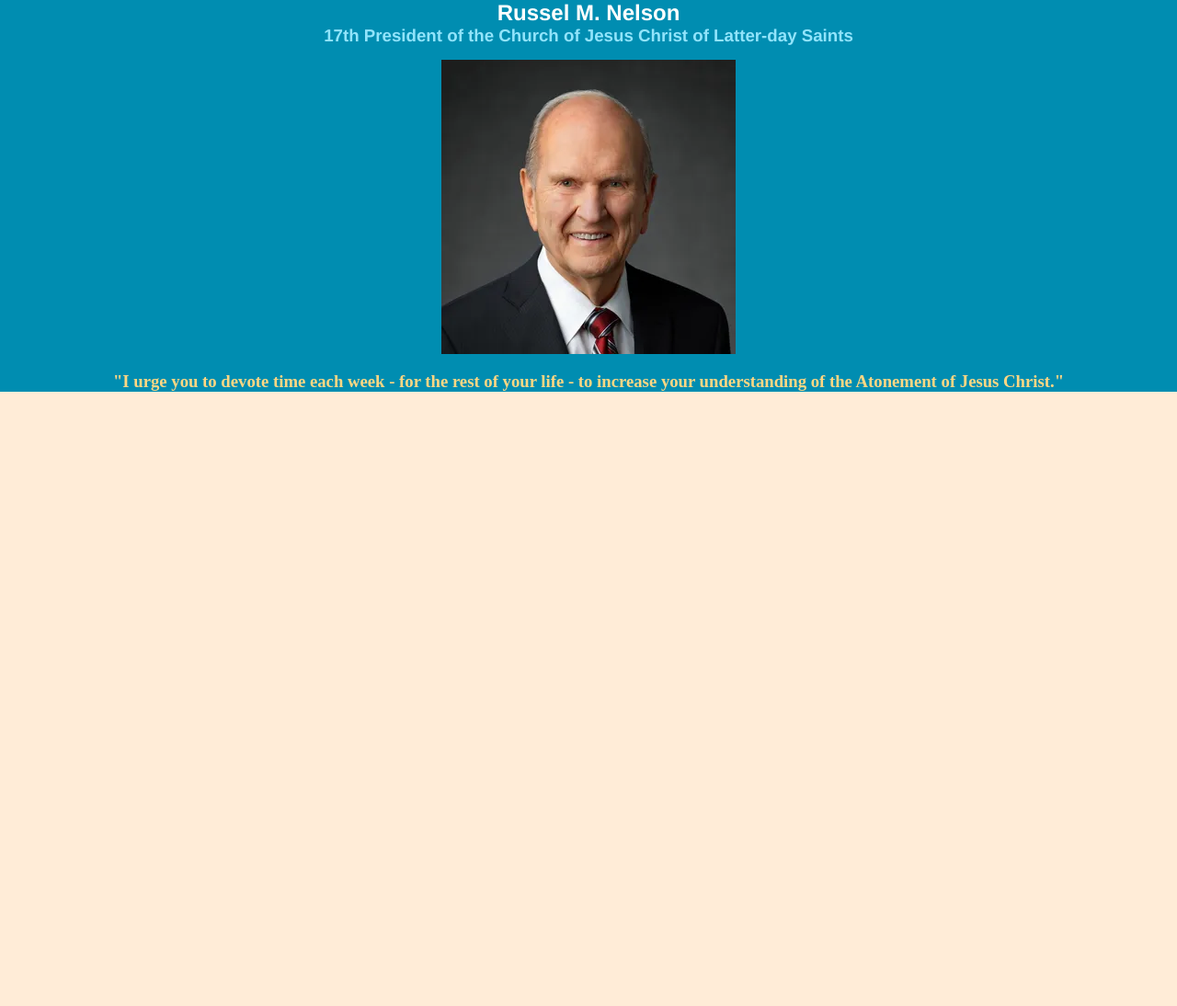
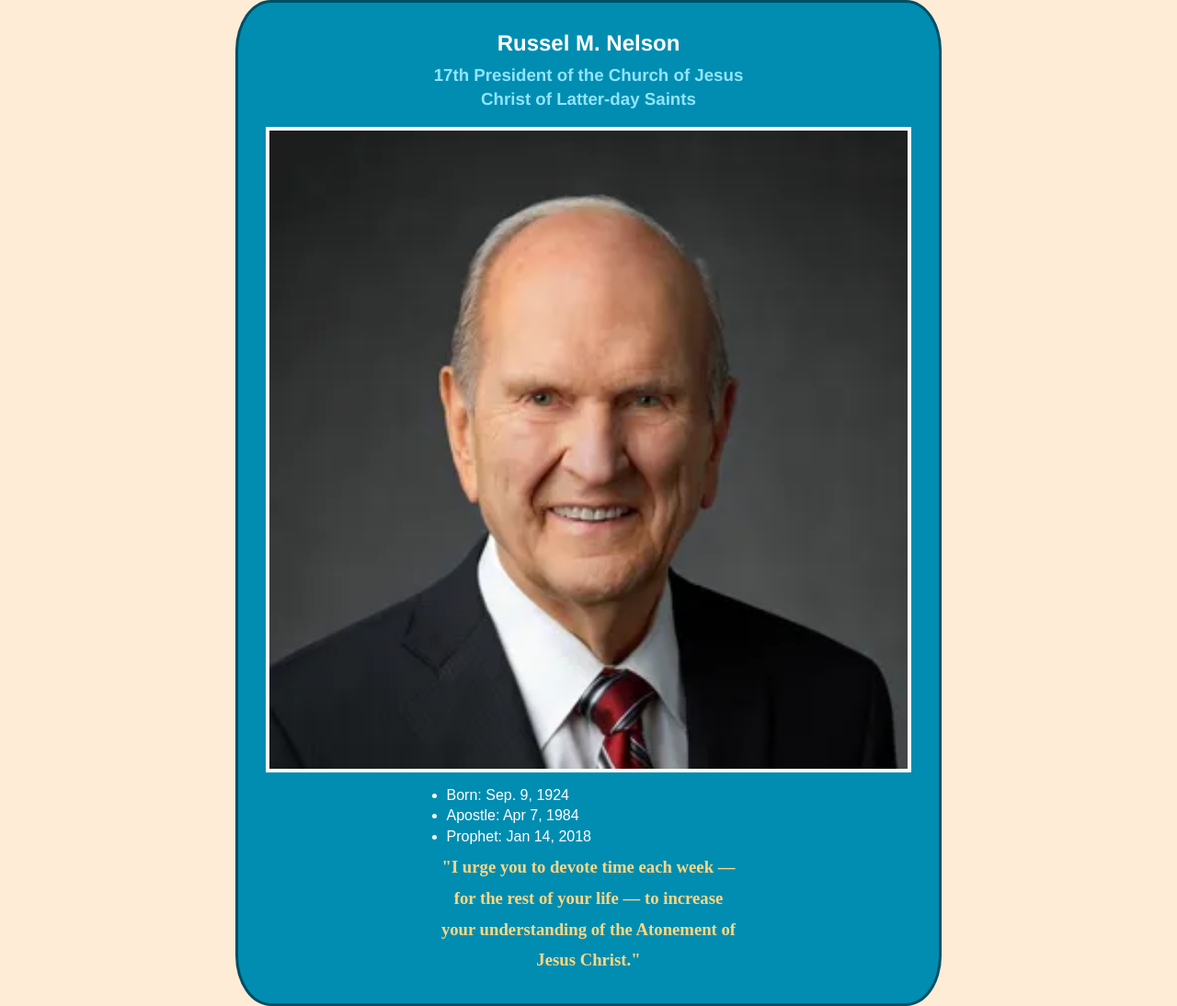
Before and after one commit to koonbeast/WDD130, a plain HTML site: page ice/nelson.html in a window 1280 px wide. Shown: the whole page at 92% size. Before the commit the page ends 800 px from the top, so only its background shows below. Drawn offline with Linux system fonts and the light colour scheme; a web font is replaced by a local one.

Commit message:
best i got

```diff
--- a/ice/prophet_cards/nelson.html
+++ b/ice/nelson.html
@@ -33,32 +33,52 @@
             background: #FFECD7;
         }
         #card {
+            margin: auto;
             background-color: #008DB1;
-            border-color: #004E63;
             justify-content: center;
-
+            display: border;
+            border: #004E63, solid, 3px;
+            width: 60%;
+            border-radius: 5%;
+            padding: 30px;
+            white-space: nowrap;
+            font-size: clamp(1rem, 4vw);
         }
         main {
             text-align: center;
             justify-content: center;
             font-family: Helvetica;
+            width: 100%;
+            font-size: auto;
         }
         .name {
+            display: block;
             color: #FFFFFE;
+            margin-bottom: 10px;
         }
         .title {
             color: #91E4FB;
+            margin: 4px;
         }
         img {
-            margin: 15px 80px;
+            object-fit: contain;
+            width: 100%;
+            display: border;
+            border: #FFFFFE, solid, 4px;
+            margin-top: 15px;
         }
         .list {
             text-align: left;
+            margin-left: 28%;
+            margin-top: 10px;
+            margin-bottom: 5px;
             color: #FFFFFE;
+            line-height: 1.4;
         }
         .quote {
             font-family: 'Brush Script MT';
             color: #FFD783;
+            line-height: 1.8;
         }
     </style>
 </head>
@@ -70,10 +90,18 @@
     <main>
         <section id="card">
             <h1 class="name">Russel M. Nelson</h1>
-            <h3 class="title">17th President of the Church of Jesus Christ of Latter-day Saints</h3>
+            <h3 class="title">17th President of the Church of Jesus</h3>
+            <h3 class="title">Christ of Latter-day Saints</h3>
             <img src="images/russell_nelson.png" alt="">
-            <h2 class="list"></h2>
-            <h3 class="quote">"I urge you to devote time each week - for the rest of your life - to increase your understanding of the Atonement of Jesus Christ."</h3>
+            <ul class="list">
+                <li>Born: Sep. 9, 1924</li>
+                <li>Apostle: Apr 7, 1984</li>
+                <li>Prophet: Jan 14, 2018</li>
+            </ul>
+            <h3 class="quote">"I urge you to devote time each week —</h3>
+            <h3 class="quote">for the rest of your life — to increase</h3>
+            <h3 class="quote">your understanding of the Atonement of</h3>
+            <h3 class="quote">Jesus Christ."</h3>
         </section>
     </main>
 
```
Also changed, not shown: ice/ProphetCard_wireframe.png (renamed from ice/prophet_cards/ProphetCard_wireframe.png), ice/images/russell_nelson.png (renamed from ice/prophet_cards/images/russell_nelson.png).
